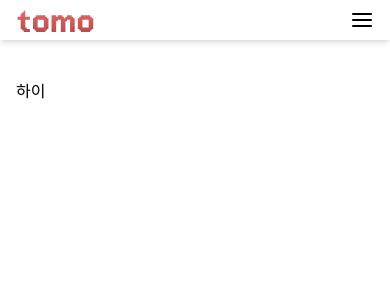
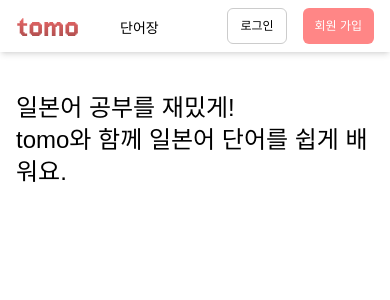
Before and after one commit to juriikim/tomo, a Next.js app: page / in a window 390 px wide. Shown: the top 300 px of the page. Built offline with nearby package versions, Linux system fonts and the light colour scheme; a web font is replaced by a local one.

Commit message:
Feat: 메인 페이지 추가, 마우스 커서 이벤트 추가

```diff
--- a/src/app/globals.css
+++ b/src/app/globals.css
@@ -23,11 +23,11 @@
     --popover: #ffffff;
     --popover-foreground: #000000;
     --primary: #ffffff;
-    --primary-foreground: #e195ab;
+    --primary-foreground: #ff8686;
     --secondary: #000000;
     --secondary-foreground: #ffc9d8;
-    --muted: #000000; /* 낮은 우선순위의 색상 (비활성화 상태 등) */
-    --muted-foreground: #aaaaaa; /* 배경 위 글자 또는 아이콘 색 */
+    --muted: #ffffff; /* 낮은 우선순위의 색상 (비활성화 상태 등) */
+    --muted-foreground: #994444; /* 배경 위 글자 또는 아이콘 색 */
     --accent: #ffffff; /* 강조 색상 (눈에 띄는 배경이나 요소 강조) */
     --accent-foreground: #000000;
     --destructive: #cccccc; /* 경고 또는 파괴적 행동 (삭제 버튼 등) */
--- a/src/app/layout.tsx
+++ b/src/app/layout.tsx
@@ -21,7 +21,7 @@
 }>) {
   return (
     <html lang="en">
-      <body className={`flex flex-col antialiased`}>
+      <body className={`flex min-w-[350px] flex-col antialiased`}>
         <Header />
         <main className="m-auto w-screen max-w-screen-xl grow">{children}</main>
         <Footer />
--- a/src/app/page.tsx
+++ b/src/app/page.tsx
@@ -1,5 +1,12 @@
 import PageLayout from '@/components/layout/pageLayout'
+import PointerCircle from '@/components/layout/pointerCircle'
 
-export default async function Home() {
-  return <PageLayout>하이</PageLayout>
+export default function Home() {
+  return (
+    <PageLayout className="text-2xl">
+      <p>일본어 공부를 재밌게!</p>
+      <p>tomo와 함께 일본어 단어를 쉽게 배워요.</p>
+      <PointerCircle />
+    </PageLayout>
+  )
 }
--- a/src/components/layout/header.tsx
+++ b/src/components/layout/header.tsx
@@ -1,27 +1,37 @@
 import Image from 'next/image'
 import { Button } from '@/components/ui/button'
-import { AlignJustify } from 'lucide-react'
 import Link from 'next/link'
 
 export default function Header() {
   return (
-    <header className="sticky top-0 z-50 w-full bg-background shadow-md">
+    <header className="sticky top-0 z-50 w-full bg-background text-sm shadow-md sm:text-lg">
       <nav className="m-auto flex max-w-screen-2xl items-center justify-between px-4 py-2">
         <Link href={'/'}>
-          <Image src="/titleLogo.svg" width={80} height={100} alt="logo" />
+          <Image
+            src="/titleLogo.svg"
+            width={80}
+            height={100}
+            alt="logo"
+            className="w-16 sm:w-20"
+          />
         </Link>
-        <ul className="ml-10 hidden grow gap-4 md:flex">
-          <li className="cursor-pointer px-2 transition-all duration-300">
+        <ul className="ml-10 flex grow gap-4">
+          <li className="cursor-pointer pt-1 transition-all duration-300">
             <Link href={'/words'}>단어장</Link>
           </li>
         </ul>
-        <div className="ml-auto hidden items-center gap-4 md:flex">
-          <Button variant="outline" size="sm">
-            로그인
-          </Button>
-          <Button size="sm">회원 가입</Button>
+        <div className="ml-auto flex items-center gap-4">
+          <Link href="/signin">
+            <Button variant="outline" size="sm" className="text-xs sm:text-sm">
+              로그인
+            </Button>
+          </Link>
+          <Link href="signup">
+            <Button size="sm" className="text-xs sm:text-sm">
+              회원 가입
+            </Button>
+          </Link>
         </div>
-        <AlignJustify className="cursor-pointer md:hidden" />
       </nav>
     </header>
   )
--- a/src/components/layout/pageLayout.tsx
+++ b/src/components/layout/pageLayout.tsx
@@ -1,9 +1,10 @@
 import { ReactNode } from 'react'
 
 type PageLayoutProps = {
+  className?: string
   children: ReactNode
 }
 
-export default function PageLayout({ children }: PageLayoutProps) {
-  return <div className="m-auto px-4 py-10">{children}</div>
+export default function PageLayout({ className, children }: PageLayoutProps) {
+  return <div className={`m-auto px-4 py-10 ${className}`}>{children}</div>
 }
--- /dev/null
+++ b/src/components/layout/pointerCircle.tsx
@@ -0,0 +1,34 @@
+'use client'
+import { useEffect, useState } from 'react'
+type PointerCircleProps = {
+  width?: number
+  height?: number
+}
+
+export default function PointerCircle({
+  width = 10,
+  height = 10,
+}: PointerCircleProps) {
+  const [mousePosition, setMousePosition] = useState({ x: 0, y: 0 })
+
+  useEffect(() => {
+    const handleMouseMove = (e: { clientX: number; clientY: number }) => {
+      setMousePosition({ x: e.clientX, y: e.clientY })
+    }
+
+    window.addEventListener('mousemove', handleMouseMove)
+
+    return () => {
+      window.removeEventListener('mousemove', handleMouseMove)
+    }
+  }, [])
+  return (
+    <div
+      className={`absolute h-${height} w-${width} pointer-events-none rounded-full bg-primary-foreground`}
+      style={{
+        left: `${mousePosition.x - 15}px`,
+        top: `${mousePosition.y - 15}px`,
+      }}
+    ></div>
+  )
+}
```
